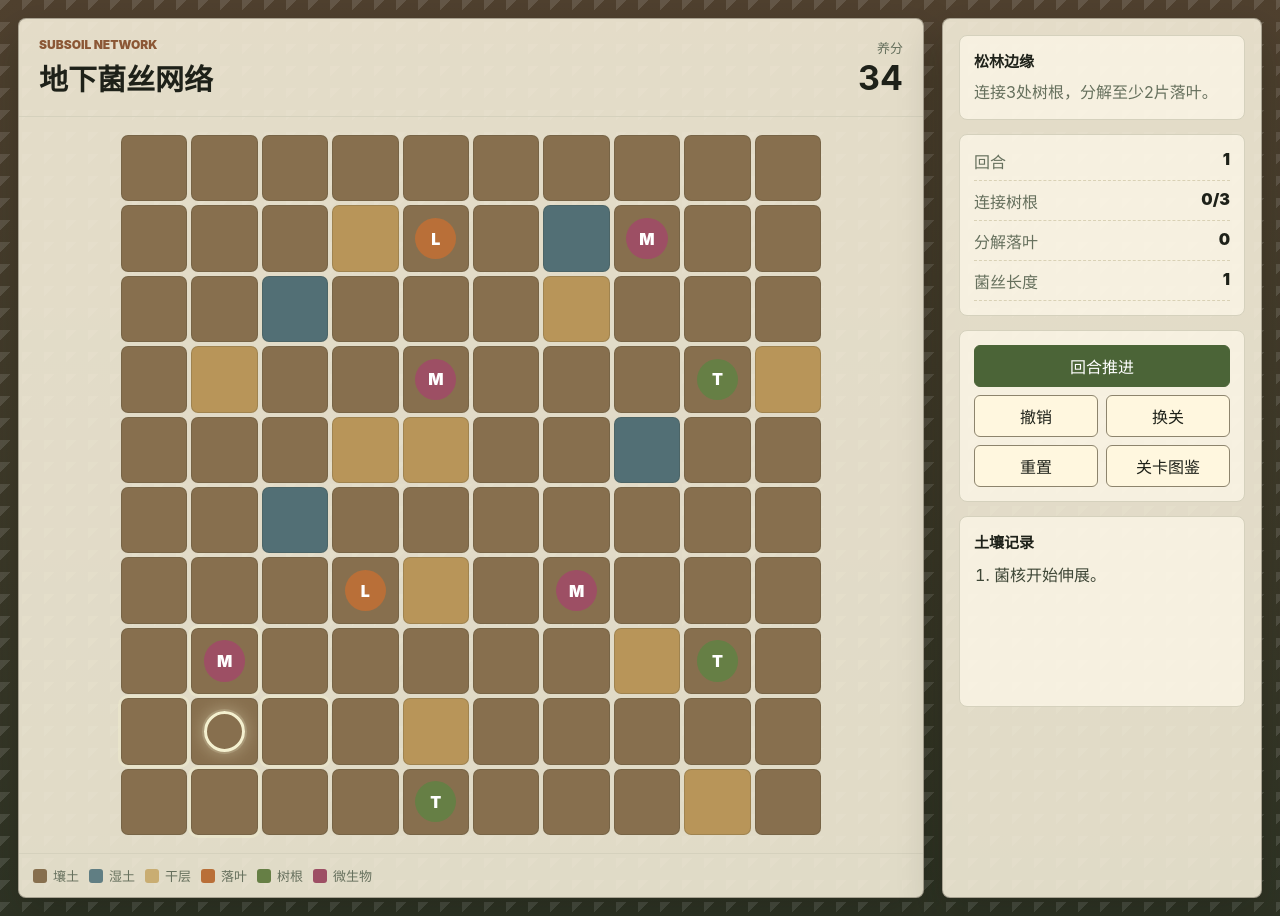
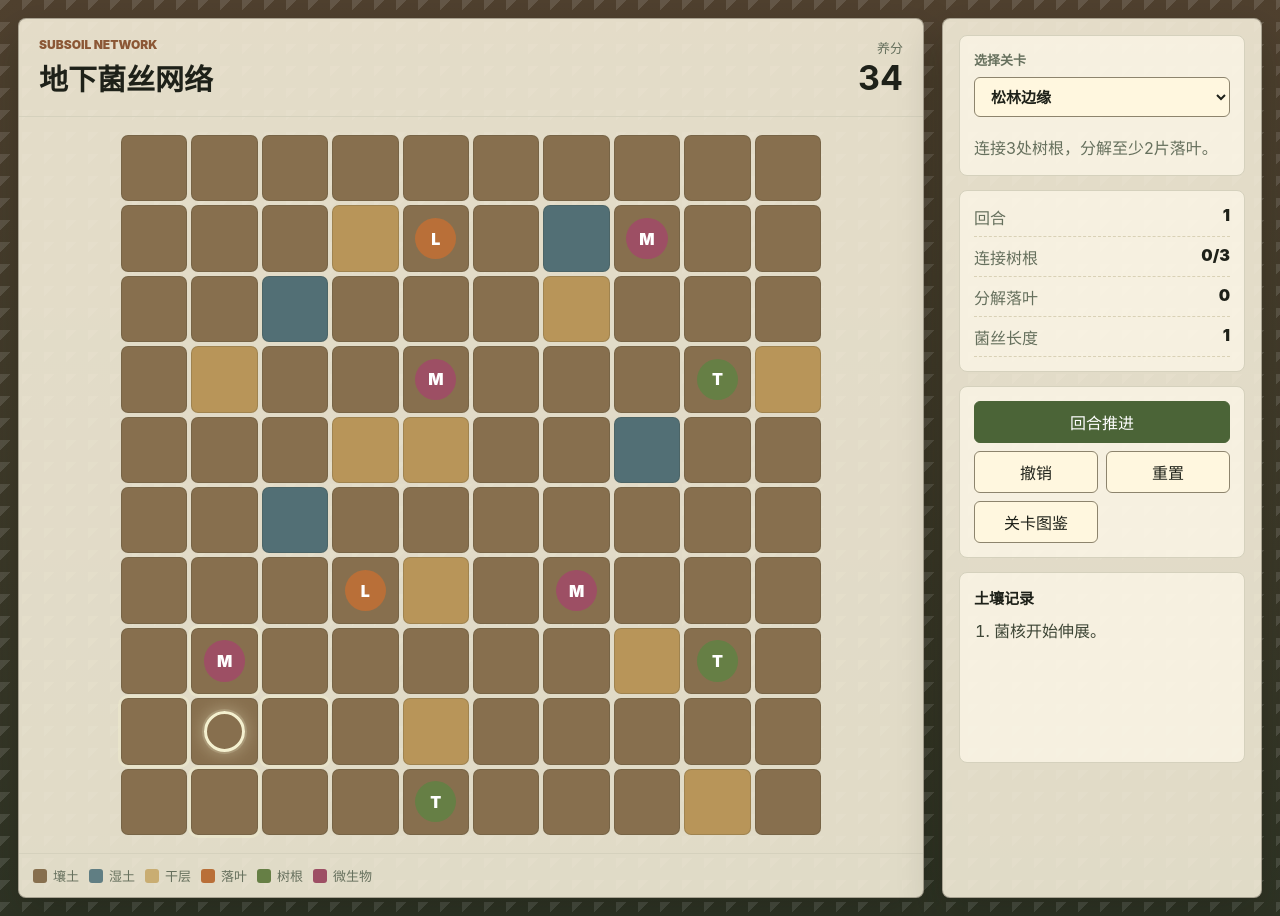
Before and after one commit to waiwaidongci/zfl-15-fae188e, a plain HTML site: page index.html in a window 1280 px wide. Drawn offline with Linux system fonts and the light colour scheme.

Commit message:
.41104836935399:63a7db3be46caced1c88d62363d4fcf7_6a2ec343eaec315a924a5dde.6a2ec346eaec315a924a5de3.6a2ec3463fdb8755d90062d6:Trae CN.T(2026/6/14 23:05:42)

```diff
--- a/index.html
+++ b/index.html
@@ -34,7 +34,8 @@
 
       <aside class="panel">
         <section>
-          <h2 id="levelName">松林边缘</h2>
+          <label for="levelSelect" class="level-select-label">选择关卡</label>
+          <select id="levelSelect" class="level-select"></select>
           <p id="levelGoal">连接所有树根，并保持养分不低于0。</p>
         </section>
 
@@ -50,7 +51,6 @@
         <section class="actions">
           <button id="nextTurn">回合推进</button>
           <button id="undo">撤销</button>
-          <button id="switchLevel">换关</button>
           <button id="reset">重置</button>
           <button id="toggleGuide">关卡图鉴</button>
         </section>
--- a/script.js
+++ b/script.js
@@ -44,6 +44,18 @@ let history = [];
 
 const mapEl = document.querySelector("#map");
 const logEl = document.querySelector("#log");
+const levelSelectEl = document.querySelector("#levelSelect");
+
+function renderLevelOptions() {
+  levelSelectEl.innerHTML = "";
+  levels.forEach((level, index) => {
+    const option = document.createElement("option");
+    option.value = index;
+    option.textContent = level.name;
+    levelSelectEl.appendChild(option);
+  });
+  levelSelectEl.value = levelIndex;
+}
 
 function parseLevel(level) {
   const cells = [];
@@ -160,7 +172,7 @@ function tileClass(cell) {
 
 function render() {
   const level = currentLevel();
-  document.querySelector("#levelName").textContent = level.name;
+  levelSelectEl.value = levelIndex;
   document.querySelector("#levelGoal").textContent = level.goal;
   document.querySelector("#nutrients").textContent = state.nutrients;
   document.querySelector("#turn").textContent = state.turn;
@@ -259,16 +271,17 @@ function reset() {
 
 document.querySelector("#nextTurn").addEventListener("click", nextTurn);
 document.querySelector("#reset").addEventListener("click", reset);
-document.querySelector("#switchLevel").addEventListener("click", () => {
-  levelIndex = (levelIndex + 1) % levels.length;
+document.querySelector("#toggleGuide").addEventListener("click", toggleGuide);
+levelSelectEl.addEventListener("change", (e) => {
+  levelIndex = parseInt(e.target.value, 10);
   reset();
   if (!document.querySelector("#guide").hidden) renderGuide();
 });
-document.querySelector("#toggleGuide").addEventListener("click", toggleGuide);
 document.querySelector("#undo").addEventListener("click", () => {
   if (!history.length) return;
   state = JSON.parse(history.pop());
   render();
 });
 
+renderLevelOptions();
 reset();
--- a/styles.css
+++ b/styles.css
@@ -227,6 +227,35 @@ h2 {
   padding: 14px;
 }
 
+.level-select-label {
+  display: block;
+  margin-bottom: 8px;
+  color: var(--muted);
+  font-size: 13px;
+  font-weight: 600;
+}
+
+.level-select {
+  width: 100%;
+  height: 40px;
+  padding: 0 12px;
+  margin-bottom: 10px;
+  border: 1px solid #8d846d;
+  border-radius: 6px;
+  color: var(--ink);
+  background: #fff7df;
+  font: inherit;
+  font-size: 15px;
+  font-weight: 700;
+  cursor: pointer;
+}
+
+.level-select:focus {
+  outline: none;
+  border-color: var(--moss);
+  box-shadow: 0 0 0 2px rgba(102, 127, 69, 0.2);
+}
+
 .panel p {
   margin-top: 10px;
   color: var(--muted);
```
